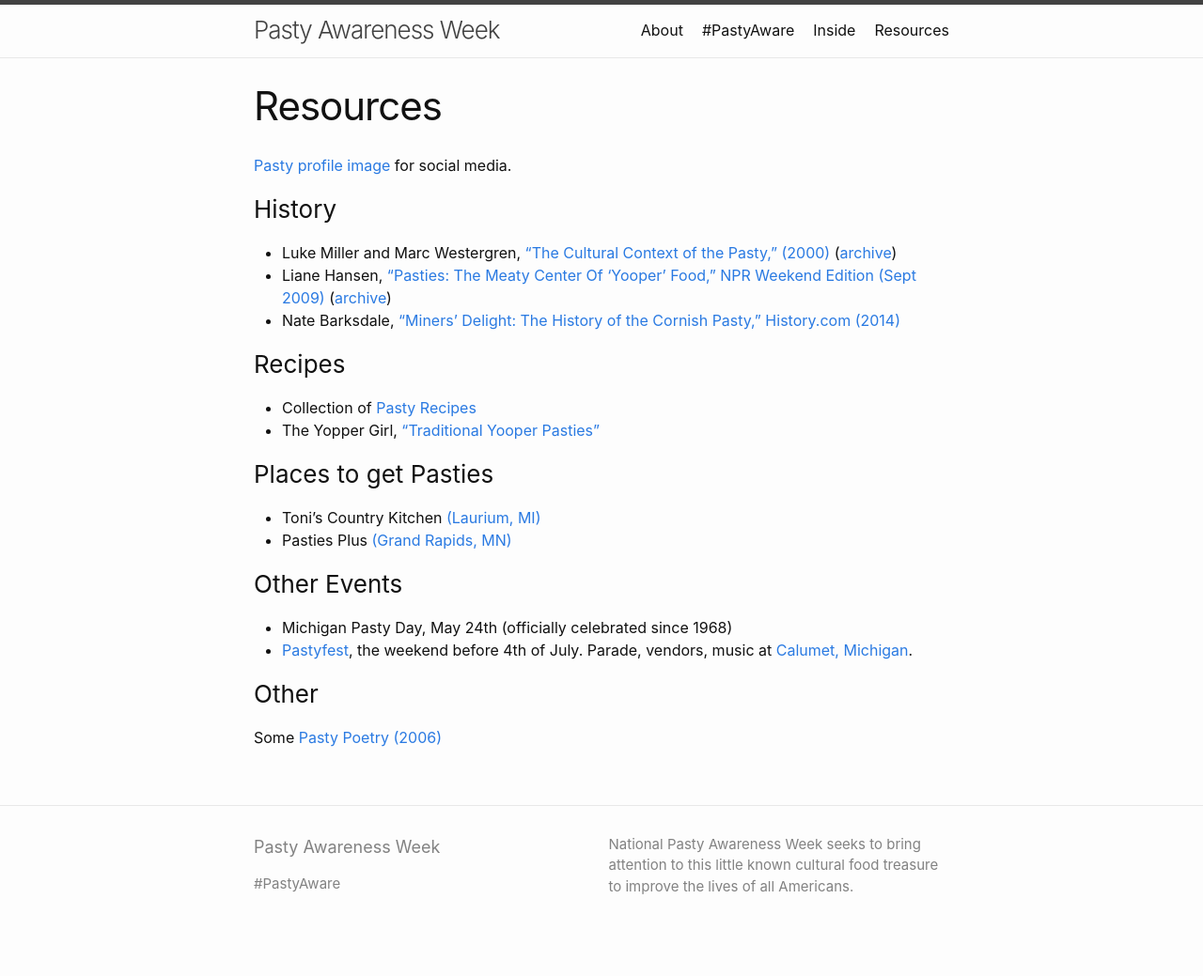
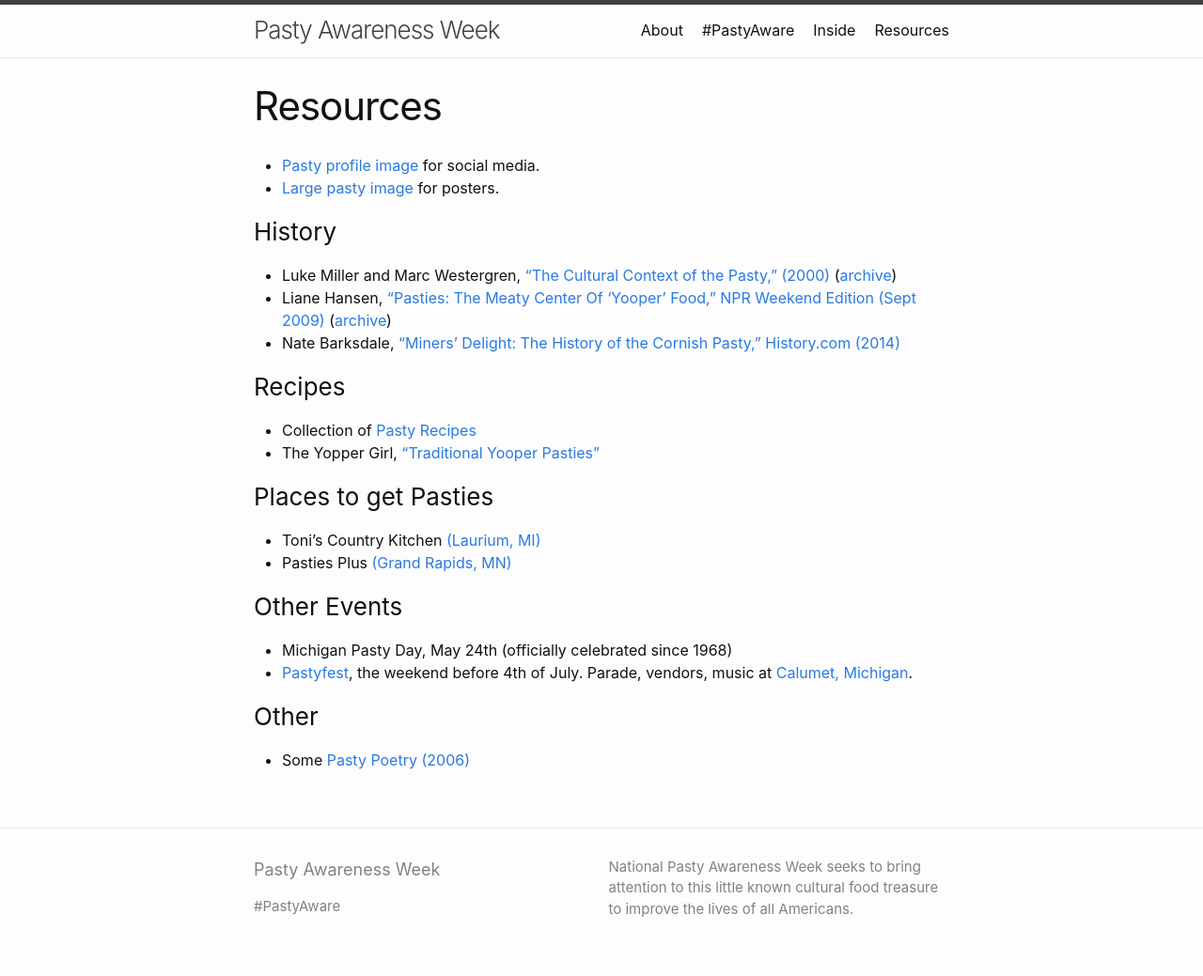
Before and after one commit to evanwill/pastyAware, a Jekyll site: the page built from resources.md, in a window 1280 px wide. Shown: the whole page at 94% size. Built offline with Jekyll 4.4.1, drawn with Linux system fonts in a browser that asks for light colours; before the commit the page ends 1015 px from its top, so only the background shows below that.

Commit message:
update content for new base

```diff
--- a/resources.md
+++ b/resources.md
@@ -3,29 +3,30 @@ layout: page
 title: Resources
 ---
 
-[Pasty profile image](/images/pastyProfile.jpg) for social media.
+- [Pasty profile image]({{ '/assets/images/pastyProfile.jpg' | relative_url }}) for social media.
+- [Large pasty image]({{ '/assets/images/pasty.jpg' | relative_url }}) for posters.
 
 ### History
 
-* Luke Miller and Marc Westergren, ["The Cultural Context of the Pasty," (2000)](http://www.hu.mtu.edu/vup/pasty/pastymain.html) ([archive](https://web.archive.org/web/20190413053528/http://www.hu.mtu.edu/vup/pasty/pastymain.html))
-* Liane Hansen, ["Pasties: The Meaty Center Of 'Yooper' Food," NPR Weekend Edition (Sept 2009)](http://www.npr.org/templates/story/story.php?storyId=113207915) ([archive](https://web.archive.org/web/20190413060230/https://www.npr.org/templates/story/story.php?storyId=113207915?storyId=113207915))
-* Nate Barksdale, ["Miners’ Delight: The History of the Cornish Pasty," History.com (2014)](http://www.history.com/news/hungry-history/miners-delight-the-history-of-the-cornish-pasty)
+- Luke Miller and Marc Westergren, ["The Cultural Context of the Pasty," (2000)](http://www.hu.mtu.edu/vup/pasty/pastymain.html) ([archive](https://web.archive.org/web/20190413053528/http://www.hu.mtu.edu/vup/pasty/pastymain.html))
+- Liane Hansen, ["Pasties: The Meaty Center Of 'Yooper' Food," NPR Weekend Edition (Sept 2009)](http://www.npr.org/templates/story/story.php?storyId=113207915) ([archive](https://web.archive.org/web/20190413060230/https://www.npr.org/templates/story/story.php?storyId=113207915?storyId=113207915))
+- Nate Barksdale, ["Miners’ Delight: The History of the Cornish Pasty," History.com (2014)](http://www.history.com/news/hungry-history/miners-delight-the-history-of-the-cornish-pasty)
 
 ### Recipes
 
-* Collection of [Pasty Recipes](http://www.hu.mtu.edu/vup/pasty/recipes.htm)
-* The Yopper Girl, ["Traditional Yooper Pasties"](http://theyoopergirl.com/2015/02/traditional-yooper-pasties/)
+- Collection of [Pasty Recipes](http://www.hu.mtu.edu/vup/pasty/recipes.htm)
+- The Yopper Girl, ["Traditional Yooper Pasties"](http://theyoopergirl.com/2015/02/traditional-yooper-pasties/)
 
 ### Places to get Pasties
 
-* Toni's Country Kitchen [(Laurium, MI)](https://www.google.com/maps/place/Toni's+Country+Kitchen/@47.2365973,-88.4424539,15z/data=!4m2!3m1!1s0x0:0x5c107a0067cfc966)
-* Pasties Plus [(Grand Rapids, MN)](https://www.google.com/maps/place/Pasties+Plus/@47.2361915,-93.5502384,15z/data=!4m2!3m1!1s0x0:0x109cc7ef562439a9)
+- Toni's Country Kitchen [(Laurium, MI)](https://www.google.com/maps/place/Toni's+Country+Kitchen/@47.2365973,-88.4424539,15z/data=!4m2!3m1!1s0x0:0x5c107a0067cfc966)
+- Pasties Plus [(Grand Rapids, MN)](https://www.google.com/maps/place/Pasties+Plus/@47.2361915,-93.5502384,15z/data=!4m2!3m1!1s0x0:0x109cc7ef562439a9)
 
 ### Other Events
 
-* Michigan Pasty Day, May 24th (officially celebrated since 1968)
-* [Pastyfest](http://www.mainstreetcalumet.com/eventscalendar.html), the weekend before 4th of July. Parade, vendors, music at [Calumet, Michigan](https://www.google.com/maps/place/Calumet,+Calumet+Twp,+MI+49913/).
+- Michigan Pasty Day, May 24th (officially celebrated since 1968)
+- [Pastyfest](http://www.mainstreetcalumet.com/eventscalendar.html), the weekend before 4th of July. Parade, vendors, music at [Calumet, Michigan](https://www.google.com/maps/place/Calumet,+Calumet+Twp,+MI+49913/).
 
 ### Other
 
-Some [Pasty Poetry (2006)](http://www.pasty.com/discus/messages/411/2341.html)
+- Some [Pasty Poetry (2006)](http://www.pasty.com/discus/messages/411/2341.html)
```
Also changed, not shown: index.md (+2 -2 lines), inside.md (+2 -1 lines).
